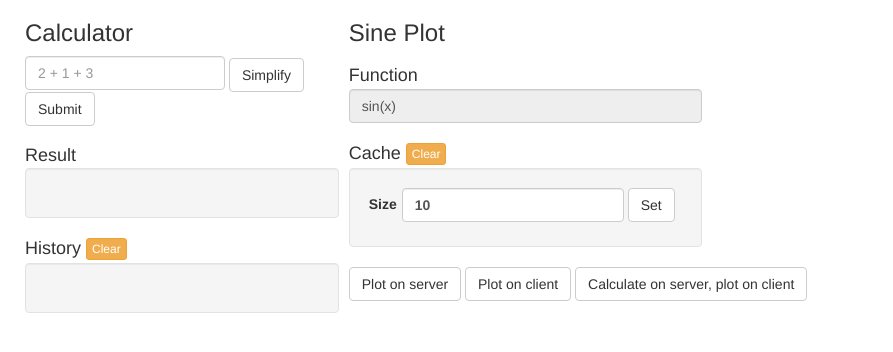
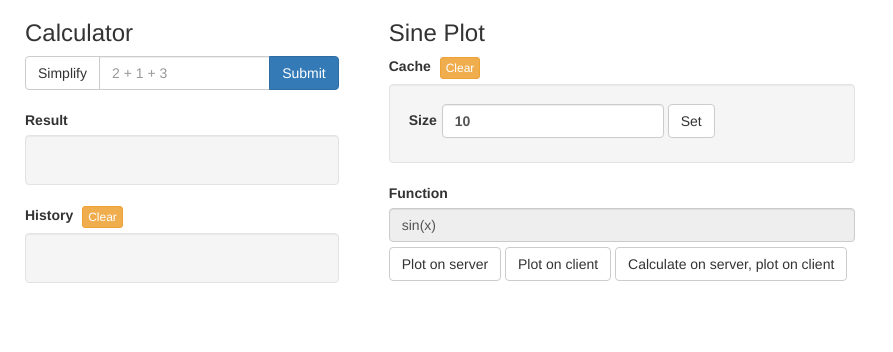
Before and after one commit to jametsi/DSP-EX3, a website: page client/index.html in a window 1280 px wide. Shown: the whole page, without its empty margins (0-893 px from the left). Drawn offline with nearby package versions, Linux system fonts and the light colour scheme.

Commit message:
Improve style

```diff
--- a/client/client.js
+++ b/client/client.js
@@ -8,8 +8,15 @@ var client = {
     sinePlotContainer: $('.sine-plot'),
     requestCounter: 0,
     init: function () {
+        var self = this;
         cal_history.init($('.history'));
         cache.init(parseInt($('.cache-size').val()));
+        this.calculatorInput.keypress(function(event) {
+            if (event.which == 13) {
+                event.preventDefault();
+                self.submit();
+            }
+        });
     },
     // submit form data and add solution to history on success
     submitOperation: function (arg1, op, arg2) {
@@ -66,6 +73,7 @@ var client = {
             alert("Invalid calculation syntax. Remember to use spaces between numbers and operators.");
             return;
         }
+        this.calculatorInput.val('');
         var value = this.processCalculation(operationString, true);
         this.finalResultElement.text(operationString + ' = ' + value);
     },
--- a/client/index.html
+++ b/client/index.html
@@ -13,18 +13,26 @@
 
     <div class="thin-panel">
         <h3>Calculator</h3>
-        <form>
-            <input class="form-control calculator-input" type="text" placeholder="2 + 1 + 3">
-            <input class="btn btn-default" type="button" value="Simplify" onclick="client.simplifyCalcInput()">
-            <input class="btn btn-default" type="button" value="Submit" onclick="client.submit()">
+        <form class="calculator">
+            <div class="input-group">
+                <span class="input-group-btn">
+                    <button class="btn btn-default" type="button" onclick="client.simplifyCalcInput()">Simplify</button>
+                </span>
+                <input class="form-control calculator-input" type="text" placeholder="2 + 1 + 3">
+                <span class="input-group-btn">
+                    <button class="btn btn-primary" type="button" onclick="client.submit()">Submit</button>
+                </span>
+            </div>
+<!--            <input class="btn btn-default" type="button" value="Simplify" onclick="client.simplifyCalcInput()">
+            <input class="btn btn-default" type="button" value="Submit" onclick="client.submit()">-->
         </form>
 
-        <h4>Result</h4>
+        <label>Result</label>
         <div class="well">
             <p class="final-result"></p>
         </div>
 
-        <h4>History <input class="btn btn-xs btn-warning" type="button" value="Clear" onclick="cal_history.clear()"></h4>
+        <label>History <input class="btn btn-xs btn-warning" type="button" value="Clear" onclick="cal_history.clear()"></label>
         <div class="well">
             <ol class="history"></ol>
         </div>
@@ -33,14 +41,14 @@
     <div class="wide-panel">
         <h3>Sine Plot</h3>
         <form>
-            <h4>Function</h4>
-            <input class="form-control sine-input" type="text" value="sin(x)" disabled="true">
-
-            <h4>Cache <input class="btn btn-xs btn-warning" type="button" value="Clear" onclick="cache.clear()"></h4>
+            <label>Cache <input class="btn btn-xs btn-warning" type="button" value="Clear" onclick="cache.clear()"></label>
             <div class="well form-inline">
                 <label>Size<input class="form-control cache-size" type="text" value="10"></label>
                 <input class="btn btn-default" type="button" value="Set" onclick="cache.setSize()">
             </div>
+
+            <label>Function</label>
+            <input class="form-control sine-input" type="text" value="sin(x)" disabled="true">
 
             <input class="btn btn-default" type="button" value="Plot on server" onclick="client.plotSineOnServer()">
             <input class="btn btn-default" type="button" value="Plot on client" onclick="client.plotSineOnClient()">
--- a/client/styles.css
+++ b/client/styles.css
@@ -14,11 +14,10 @@ h4, h5 {
 .wide-panel {
     width: 70%;
     float: left;
-    margin-left: 10px;
+    margin-left: 50px;
 }
-.calculator-input {
-    width: 200px;
-    display: inline-block;
+.calculator {
+    margin-bottom: 20px;
 }
 .sine-input {
     width: 96px;
@@ -28,10 +27,10 @@ h4, h5 {
     width: 50px;
 }
 .sine-input {
-    width: 353px;
+    width: 466px;
 }
 .well {
-    max-width: 353px;
+    max-width: 466px;
 }
 label > input {
     margin-left: 5px;
```
